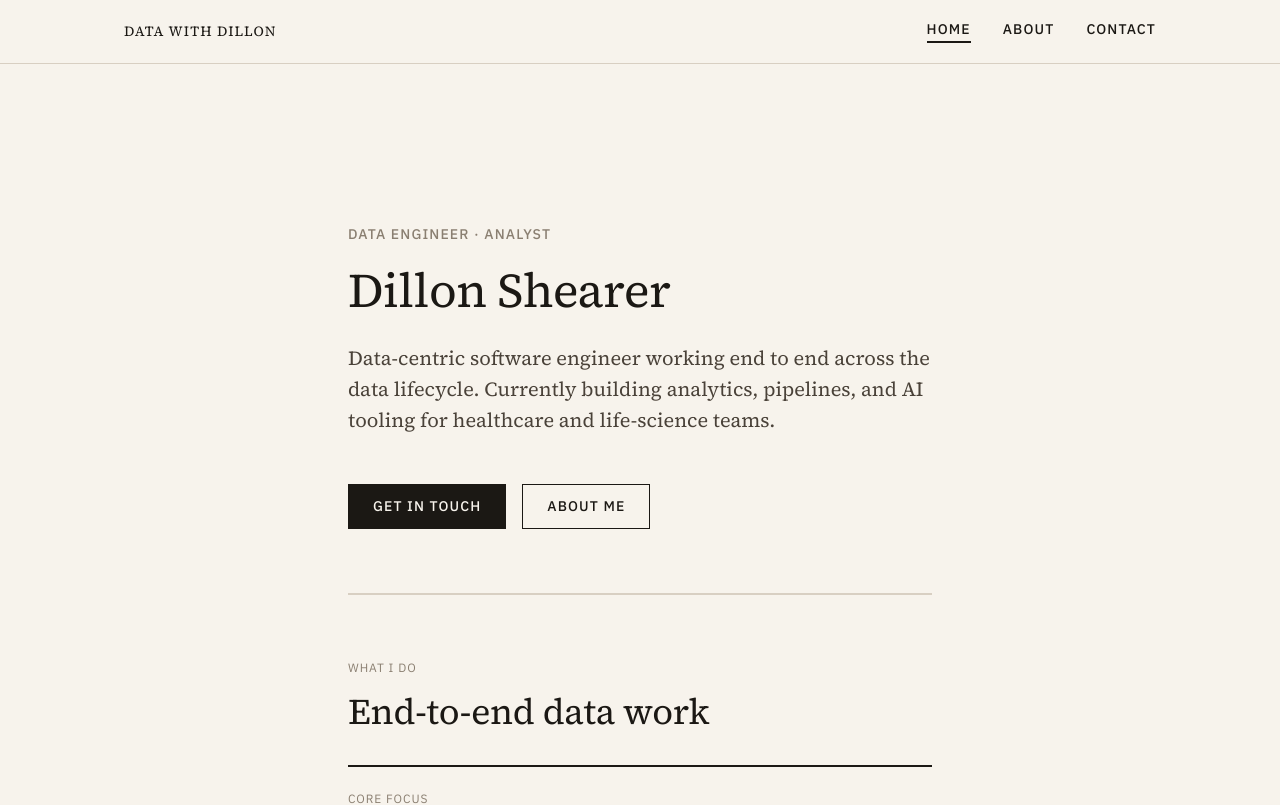
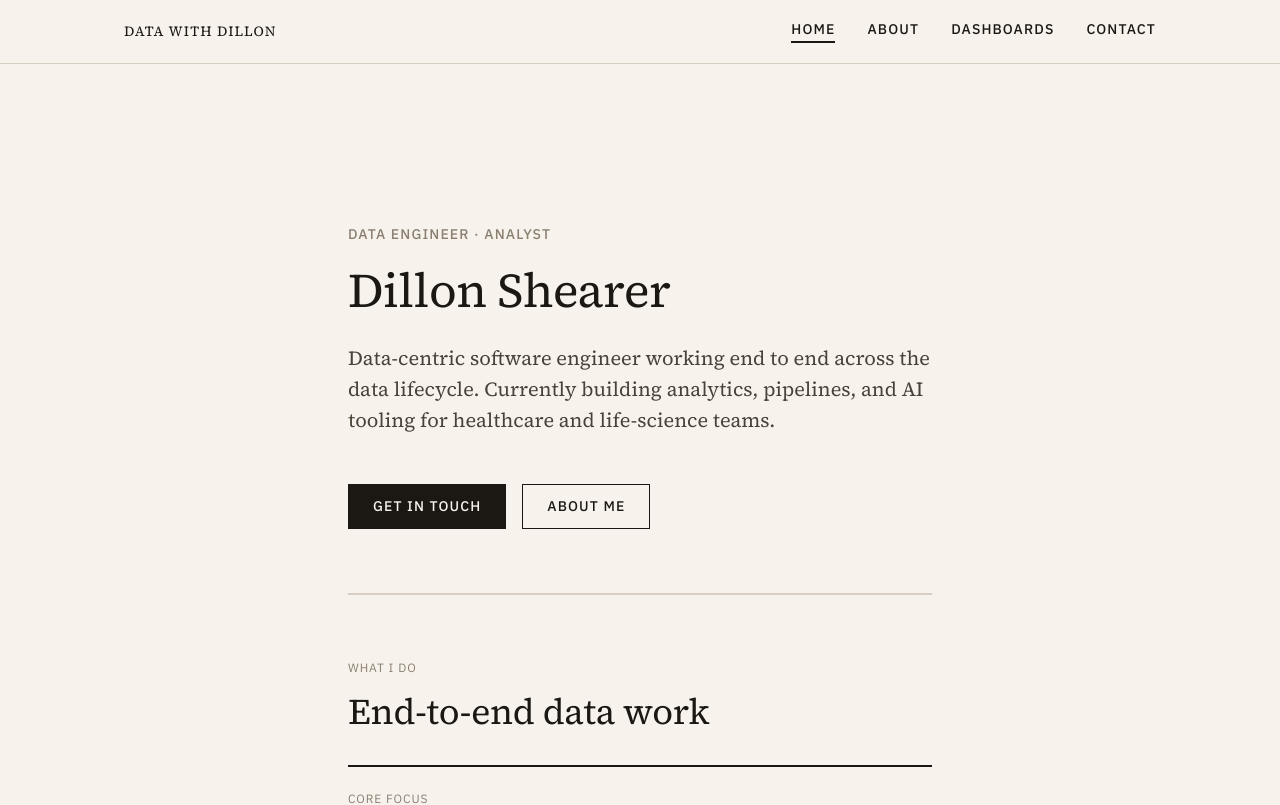
Before and after one commit to dillon-shearer/ds-portfolio, a Next.js app: page / in a window 1280 px wide. Shown: the top 805 px of the page. Built offline with nearby package versions, Linux system fonts and the light colour scheme.

Commit message:
feat: add dashboards nav item

```diff
--- a/components/Header.tsx
+++ b/components/Header.tsx
@@ -10,6 +10,7 @@ import styles from './Header.module.css'
 const NAV_ITEMS = [
   { href: '/', label: 'Home' },
   { href: '/about', label: 'About' },
+  { href: '/dashboards', label: 'Dashboards' },
   { href: '/contact', label: 'Contact' },
 ]
 
```
